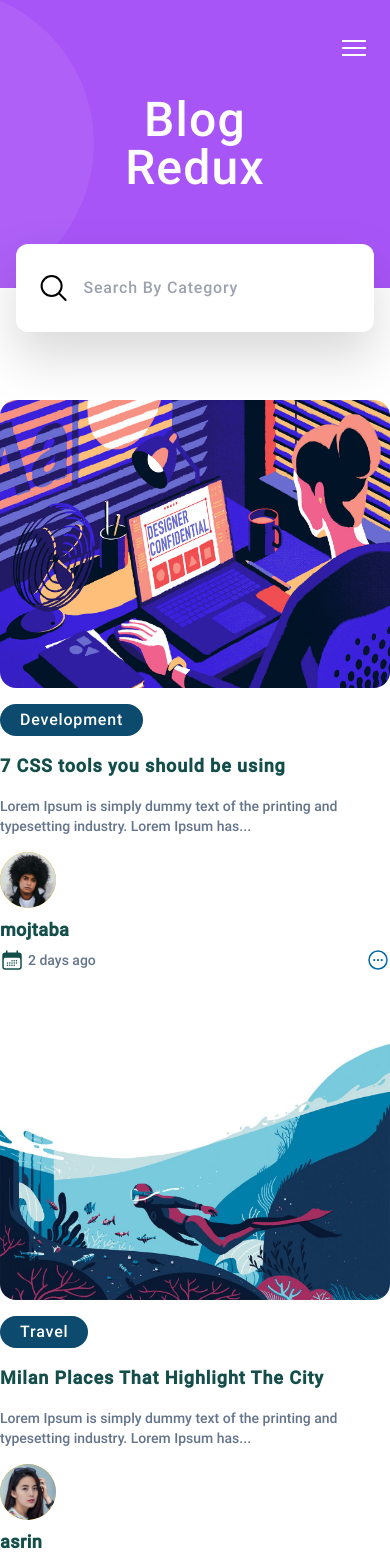
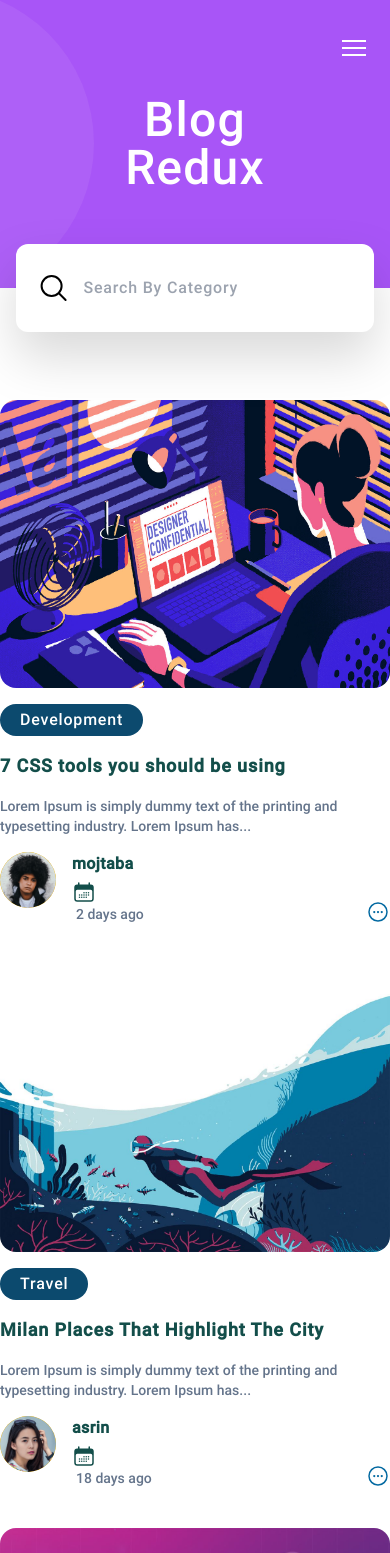
Before and after one commit to mojtaba-rasolzadeh/redux-blog, a React (Vite) app: page / in a window 390 px wide. Shown: the top 1553 px of the page. Built offline with nearby package versions, Linux system fonts and the light colour scheme.

Commit message:
Edit the styles of the Show Author component

```diff
--- a/src/components/ShowAuthor.jsx
+++ b/src/components/ShowAuthor.jsx
@@ -6,23 +6,19 @@ import { selectUserById } from "../reducers/userSlice";
 const ShowAuthor = ({ author, created_at }) => {
     const user = useSelector((state) => selectUserById(state, author));
     return (
-        <div className='flex flex-col items-start space-y-2 space-x-0 sm:flex-row sm:items-start sm:space-x-4 sm:space-y-0'>
+        <div className='flex items-start space-x-4'>
             <img src={user.avatar_path} className="w-14 h-14 rounded-full bg-yellow-500 text-xs text-center" alt={user.name} />
             <div className="space-y-1">
-                <h6 className="text-lg text-teal-900 font-bold tracking-wide">
+                <h6 className="text-base text-teal-900 font-bold tracking-wide">
                     {user.name}
                 </h6>
-                <div className="flex items-center space-x-1">
+                <div className="flex flex-col items-start space-x-1 sm:flex-row sm:items-center">
                     <svg xmlns="http://www.w3.org/2000/svg" viewBox="0 0 24 24" fill="currentColor" className="w-6 h-6 text-teal-900">
                         <path d="M12.75 12.75a.75.75 0 11-1.5 0 .75.75 0 011.5 0zM7.5 15.75a.75.75 0 100-1.5.75.75 0 000 1.5zM8.25 17.25a.75.75 0 11-1.5 0 .75.75 0 011.5 0zM9.75 15.75a.75.75 0 100-1.5.75.75 0 000 1.5zM10.5 17.25a.75.75 0 11-1.5 0 .75.75 0 011.5 0zM12 15.75a.75.75 0 100-1.5.75.75 0 000 1.5zM12.75 17.25a.75.75 0 11-1.5 0 .75.75 0 011.5 0zM14.25 15.75a.75.75 0 100-1.5.75.75 0 000 1.5zM15 17.25a.75.75 0 11-1.5 0 .75.75 0 011.5 0zM16.5 15.75a.75.75 0 100-1.5.75.75 0 000 1.5zM15 12.75a.75.75 0 11-1.5 0 .75.75 0 011.5 0zM16.5 13.5a.75.75 0 100-1.5.75.75 0 000 1.5z" />
                         <path fillRule="evenodd" d="M6.75 2.25A.75.75 0 017.5 3v1.5h9V3A.75.75 0 0118 3v1.5h.75a3 3 0 013 3v11.25a3 3 0 01-3 3H5.25a3 3 0 01-3-3V7.5a3 3 0 013-3H6V3a.75.75 0 01.75-.75zm13.5 9a1.5 1.5 0 00-1.5-1.5H5.25a1.5 1.5 0 00-1.5 1.5v7.5a1.5 1.5 0 001.5 1.5h13.5a1.5 1.5 0 001.5-1.5v-7.5z" clipRule="evenodd" />
                     </svg>
                     <p className="text-sm text-slate-500">
-                        {
-                            // formatDistance(subDays(new Date(created_at).toLocaleDateString("en-US", { month: 'short', day: 'numeric', year: 'numeric' }),3),new Date(),{addSuffix:true})
-                            formatDistance(subDays(new Date(created_at), 2), new Date(), { addSuffix: true })
-                            // formatDistance(subDays(new Date(), 3), new Date(), { addSuffix: true })
-                        }
+                        {formatDistance(subDays(new Date(created_at), 2), new Date(), { addSuffix: true })}
                     </p>
                 </div>
             </div>
```
